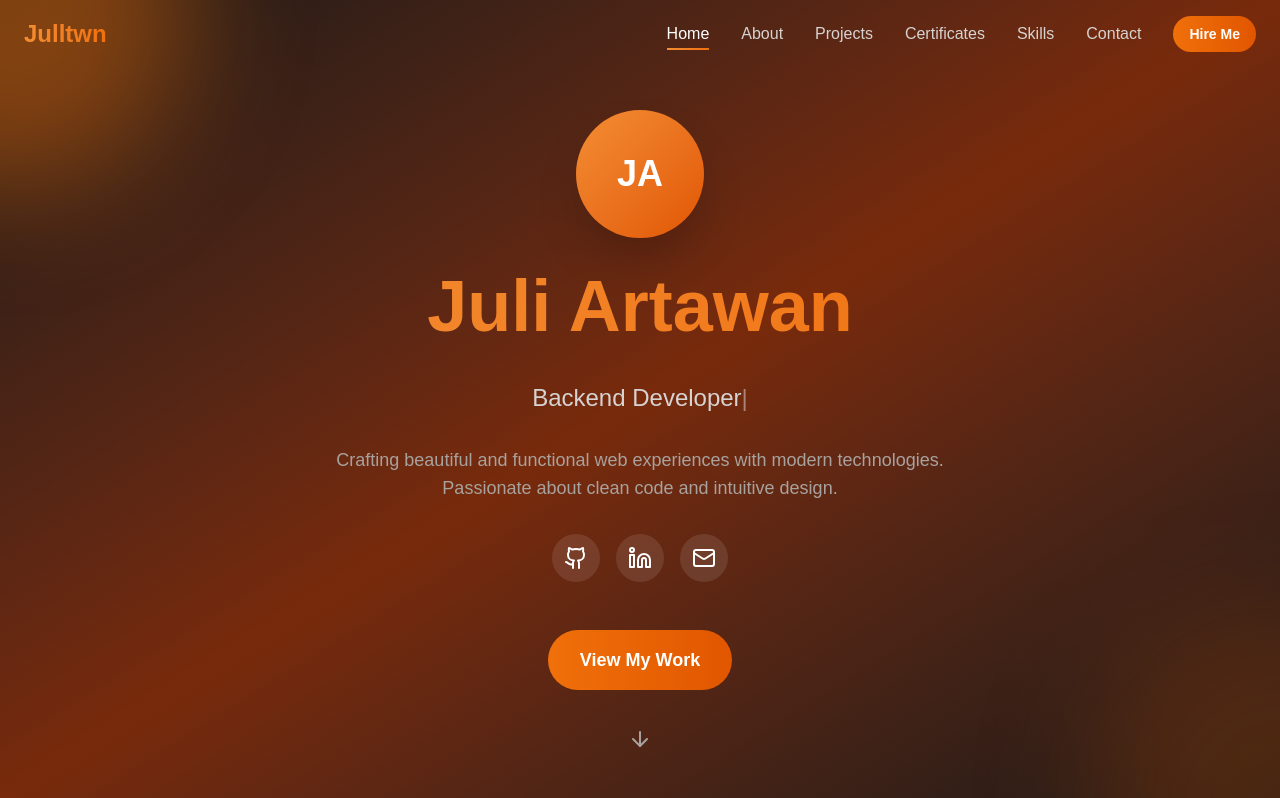
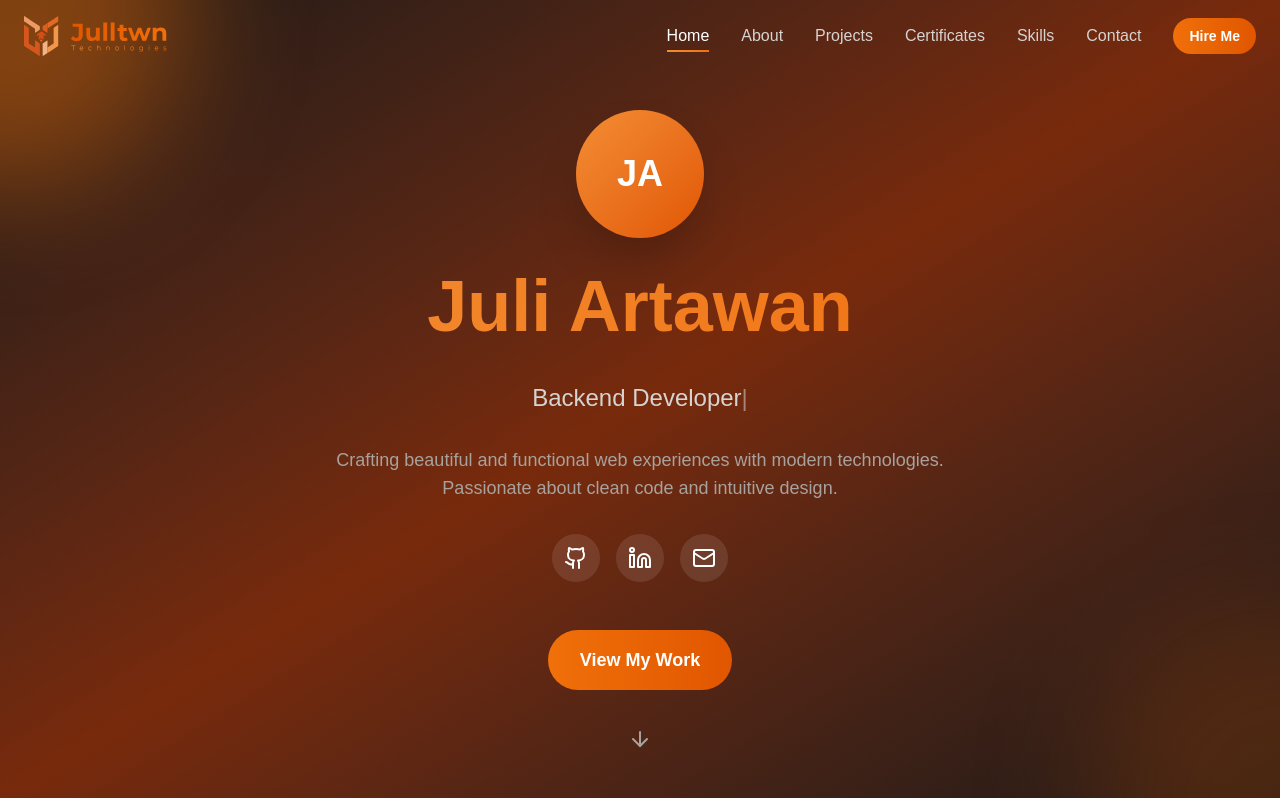
Before and after one commit to Juliartwn/portofolio, a React (Vite) app: page / in a window 1280 px wide. Shown: the top 798 px of the page. Built offline with nearby package versions, Linux system fonts and the light colour scheme.

Commit message:
feat: adding logo for navbar and change favicon

```diff
--- a/index.html
+++ b/index.html
@@ -2,7 +2,7 @@
 <html lang="en">
   <head>
     <meta charset="UTF-8" />
-    <link rel="icon" type="image/svg+xml" href="/vite.svg" />
+    <link rel="icon" type="image/svg+xml" href="/public/svg/Julltwn-logo.svg" />
     <meta name="viewport" content="width=device-width, initial-scale=1.0" />
     <title>Julltwn - Portofolio</title>
   </head>
--- a/src/components/layouts/Navbar.tsx
+++ b/src/components/layouts/Navbar.tsx
@@ -20,7 +20,10 @@ const Navbar: React.FC = () => {
         const sectionTop = (section as HTMLElement).offsetTop;
         const sectionHeight = (section as HTMLElement).offsetHeight;
 
-        if (scrollPosition >= sectionTop && scrollPosition < sectionTop + sectionHeight) {
+        if (
+          scrollPosition >= sectionTop &&
+          scrollPosition < sectionTop + sectionHeight
+        ) {
           currentSection = section.id;
         }
       });
@@ -53,11 +56,12 @@ const Navbar: React.FC = () => {
     >
       <div className="container mx-auto px-6 py-4">
         <div className="flex items-center justify-between">
-          <a
-            href="#home"
-            className="text-2xl font-bold bg-clip-text text-transparent bg-gradient-to-r from-primary-400 to-primary-500"
-          >
-            Julltwn
+          <a href="#home">
+            <img
+              src="/svg/Julltwn-logo2.svg"
+              alt="Julltwn Logo"
+              className="h-10 mr-3"
+            />
           </a>
 
           {/* Desktop Nav */}
```
Also changed, not shown: public/svg/Julltwn-logo.svg (added), public/svg/Julltwn-logo2.svg (added).
